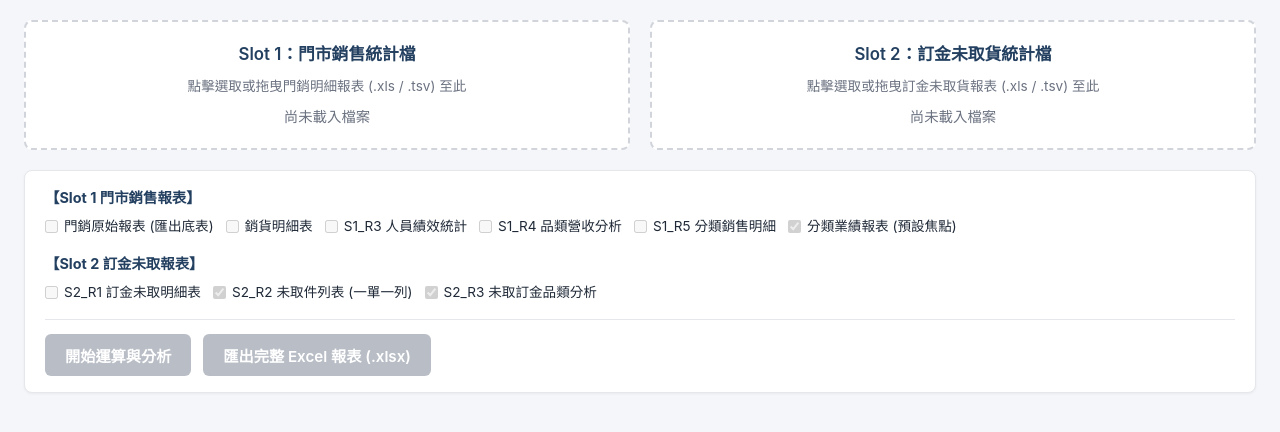
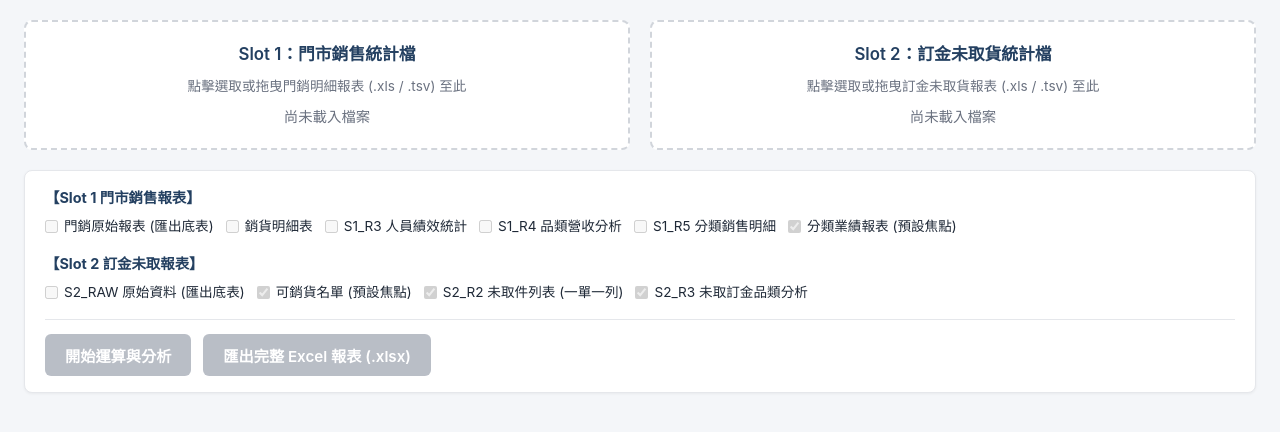
Before and after one commit to chnsj0092-netizen/0092-sales-system, a plain HTML site: page index.html in a window 1280 px wide. Shown: the part 80-512 px from the top of the page. Drawn offline with Linux system fonts and the light colour scheme.

Commit message:
Add files via upload

```diff
--- a/index.html
+++ b/index.html
@@ -51,7 +51,8 @@
       <div class="options-group">
         <div class="group-label">【Slot 2 訂金未取報表】</div>
         <div class="checkboxes" id="s2CheckGroup">
-          <label><input type="checkbox" class="chk-s2" value="S2_R1" disabled> S2_R1 訂金未取明細表</label>
+          <label><input type="checkbox" class="chk-s2" value="S2_RAW" disabled> S2_RAW 原始資料 (匯出底表)</label>
+          <label><input type="checkbox" class="chk-s2" value="S2_R1" disabled checked> 可銷貨名單 (預設焦點)</label>
           <label><input type="checkbox" class="chk-s2" value="S2_R2" disabled checked> S2_R2 未取件列表 (一單一列)</label>
           <label><input type="checkbox" class="chk-s2" value="S2_R3" disabled checked> S2_R3 未取訂金品類分析</label>
         </div>
```
